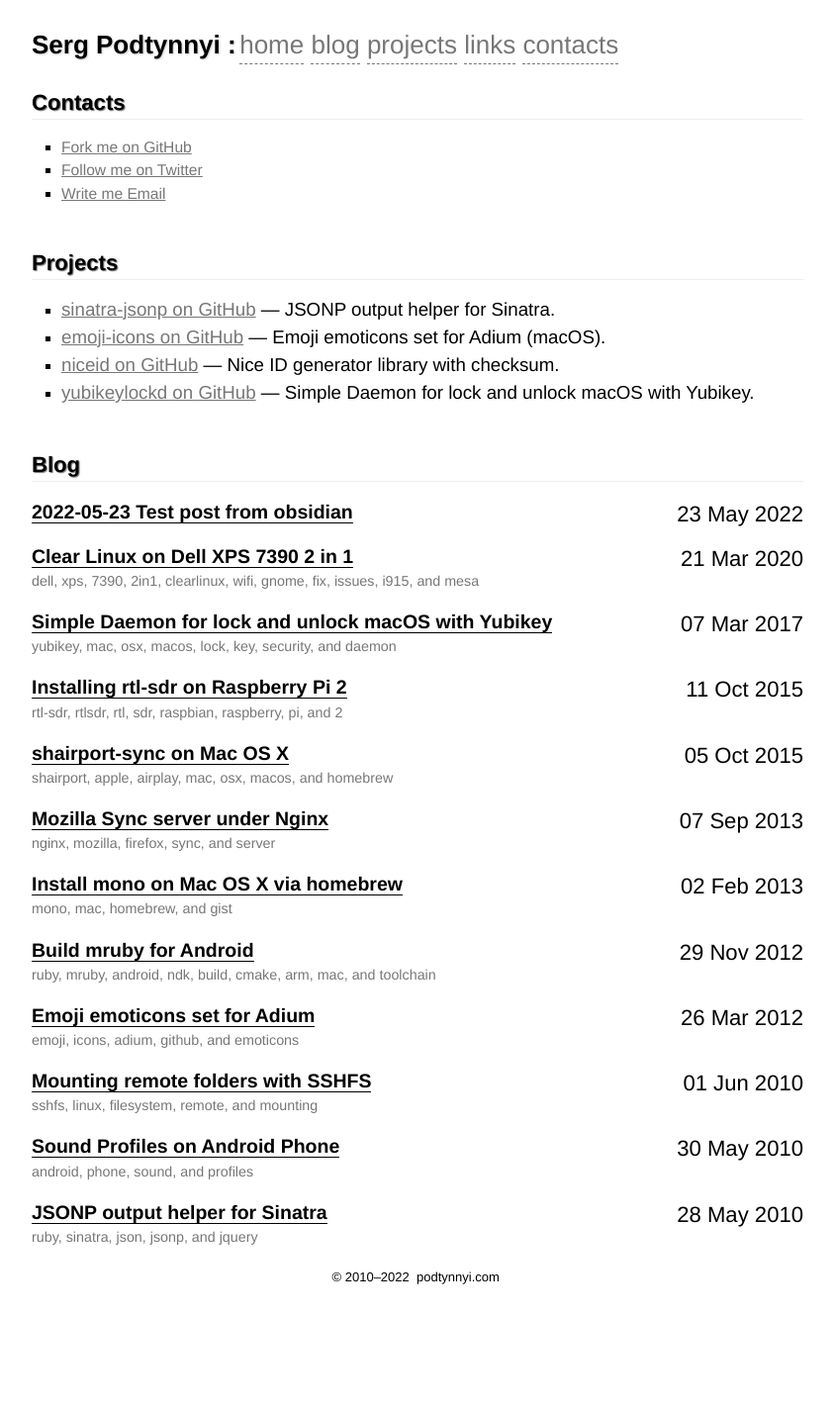
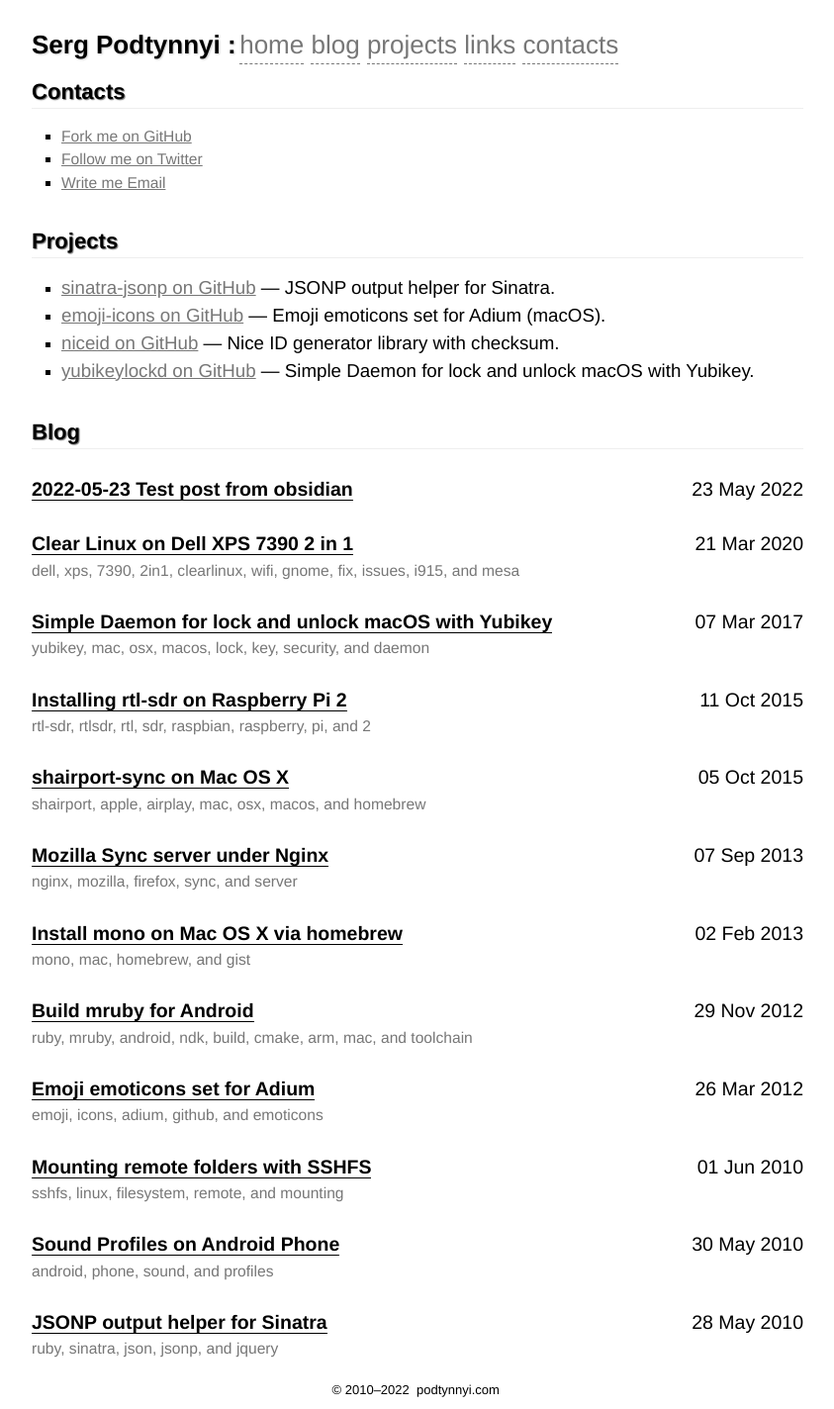
Before and after one commit to shtirlic/shtirlic.github.com, a Jekyll site: the page built from index.html, in a window 1280 px wide. Shown: the whole page at 99% size, without its empty margins (218-1061 px from the left). Built offline with Jekyll 4.4.1, drawn with Linux system fonts in a browser that asks for light colours; some web fonts are replaced; before the commit the page ends 1311 px from its top, so only the background shows below that.

Commit message:
Update site.css

```diff
--- a/css/site.css
+++ b/css/site.css
@@ -64,7 +64,7 @@ div.section-title {
   border-bottom: 1px solid #eee;
   font-weight: bold;
   font-size: 1.7em;
-  padding-top: 1em;
+  padding-top: 0.5em;
   color: #000;
   text-shadow: #777 1px 1px 1px;
 }
@@ -102,7 +102,7 @@ a.nav-links:hover {
 }
 
 div.post {
-  padding-top:1.2em;
+  padding-top:2em;
 }
 
 div.posts {
@@ -111,7 +111,7 @@ div.posts {
 
 div.post-date {
   float:right;
-  font-size:1.7em;
+  font-size:1.5em;
 }
 
 a.title-link {
@@ -131,7 +131,7 @@ div.post-hr {
 
 div.post-tags {
   color:#777;
-  font-size:1.1em;
+  font-size:1.2em;
 }
 
 blockquote {
```
